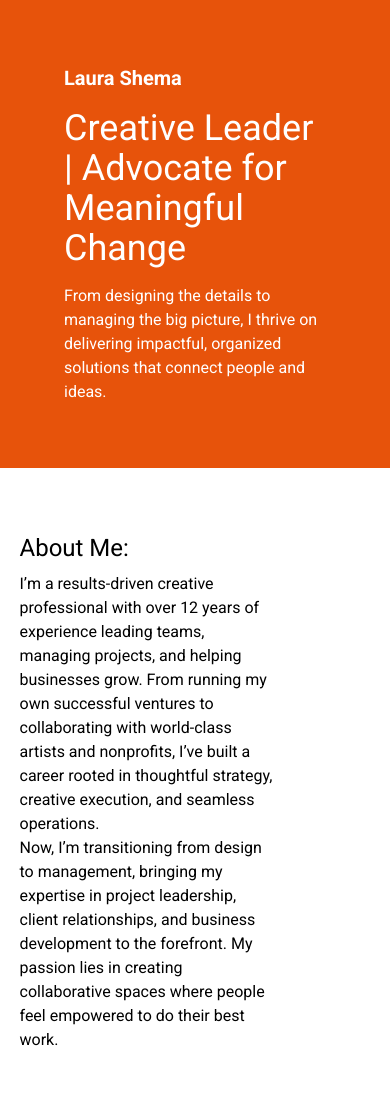
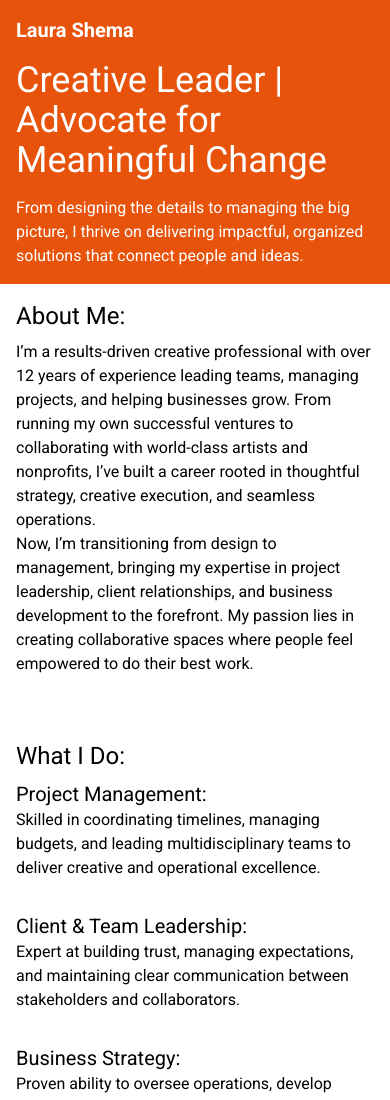
Before and after one commit to talktalkmake/laurashema, a website: page index.html in a window 390 px wide. Shown: the top 1100 px of the page. Drawn offline with Linux system fonts and the light colour scheme.

Commit message:
Adding a mobile breakpoint

```diff
--- a/index.html
+++ b/index.html
@@ -7,13 +7,13 @@
         <title>Laura Shema</title>
     </head>
     <body class="">
-        <header class="bg-onj text-[#FFF] p-16">
+        <header class="bg-onj text-[#FFF] p-4 sm:pt-16 sm:pr-[30vw] sm:pb-16 sm:pl-[5vw]">
             <h1 class="text-xl font-bold">Laura Shema</h1>
             <h2 class="text-4xl mt-4">Creative Leader | Advocate for Meaningful Change</h2>
             <h3 class="mt-4">From designing the details to managing the big picture, I thrive on delivering impactful, organized solutions that connect people and ideas.</h3>
         </header>
 
-        <main class="pt-16 pr-[30vw] pb-16 pl-[5vw]">
+        <main class="p-4 sm:pt-16 sm:pr-[30vw] sm:pb-16 sm:pl-[5vw]">
 
             <h3 class="text-2xl">About Me:</h3>
             <p class="mt-2">I’m a results-driven creative professional with over 12 years of experience leading teams, managing projects, and helping businesses grow. From running my own successful ventures to collaborating with world-class artists and nonprofits, I’ve built a career rooted in thoughtful strategy, creative execution, and seamless operations.</p>
```
Also changed, not shown: style.css.
